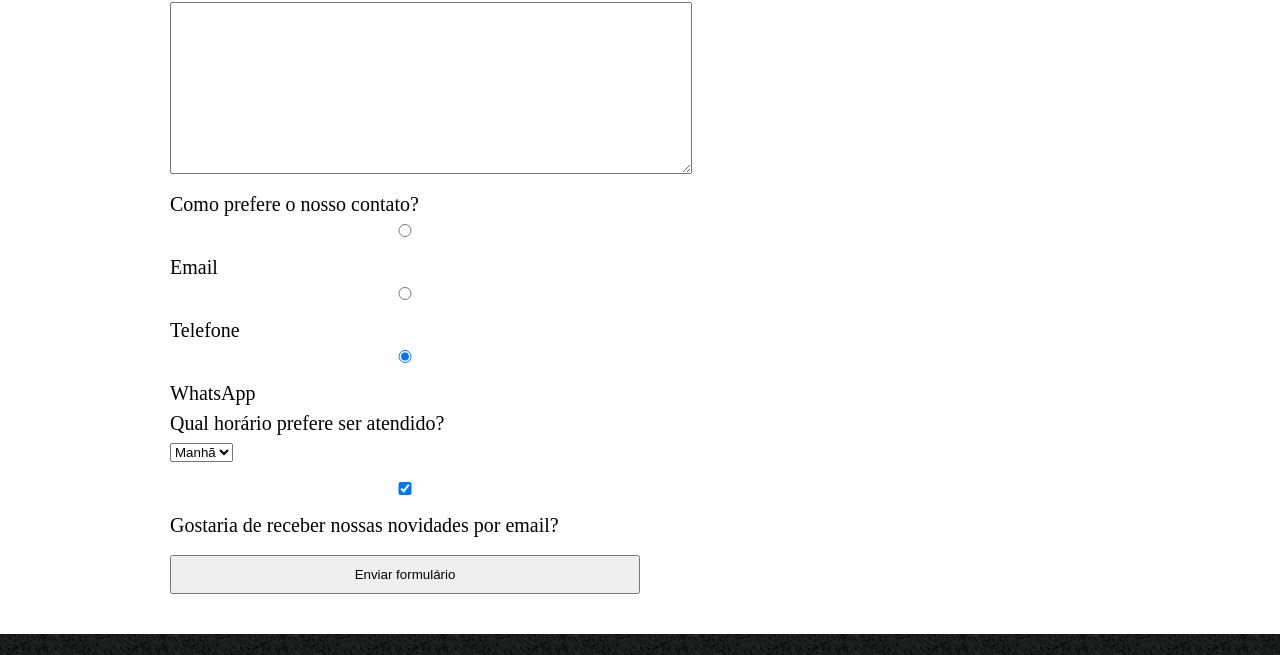
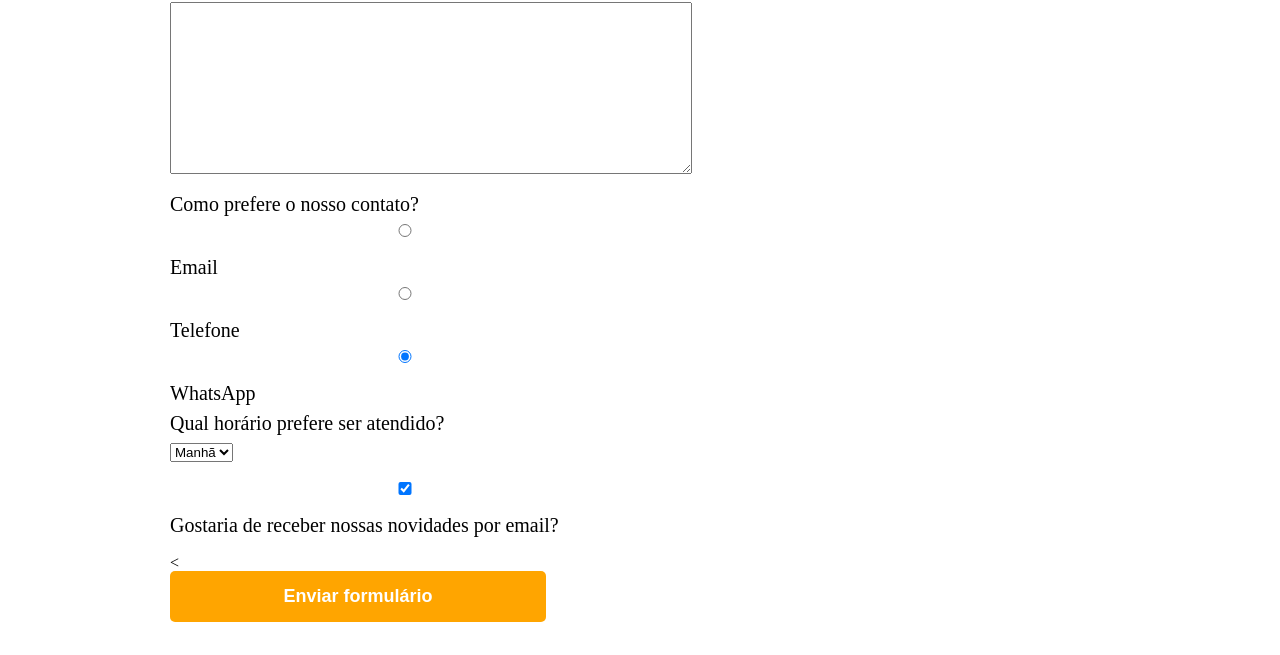
Before and after one commit to taleb125/Barbearia-alura, a plain HTML site: page contato.html in a window 1280 px wide. Shown: the part 628-1283 px from the top of the page. Drawn offline with Linux system fonts and the light colour scheme.

Commit message:
5 - CSS avançado

```diff
--- a/contato.html
+++ b/contato.html
@@ -69,8 +69,8 @@
                 <input type="checkbox" checked >
                 Gostaria de receber nossas novidades por email?
             </label>
-
-            <input type="submit" value="Enviar formulário">
+ <
+           <input type="submit" value="Enviar formulário" class="enviar">
         </form>
     </main>
 
--- a/style.css
+++ b/style.css
@@ -122,3 +122,21 @@ footer {
     font-size: 13px;
     margin: 20px 0 0;
 }
+
+.enviar {
+    width:40%;
+    padding: 15px 0;
+    background: orange;
+    color: white;
+    font-weight: bold;
+    font-size: 18px;
+    border: none;
+    border-radius: 5px;
+    transition: 1s all;
+    cursor: pointer;
+}
+
+.enviar:hover {
+    background: darkorange;
+    transform: scale(1.2);
+}
```
